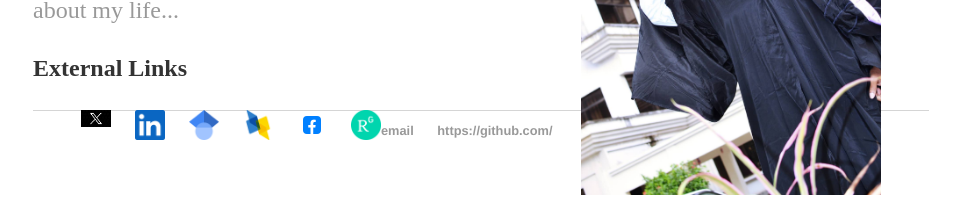
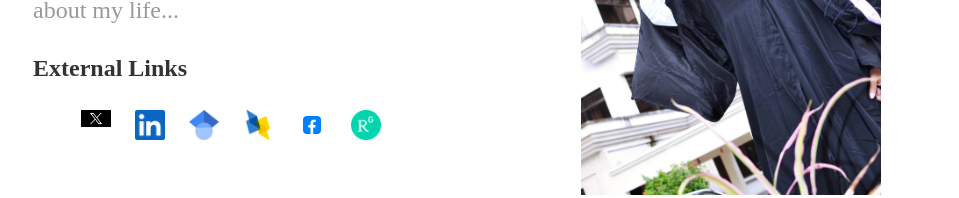
Before and after one commit to abose17/abose17.github.io, a Jekyll site: the page built from index.html, in a window 1280 px wide. Shown: the part 1278-1476 px from the top of the page, without its empty margins (159-1118 px from the left). Built offline with Jekyll 4.4.1, drawn with Linux system fonts in a browser that asks for light colours.

Commit message:
Update default.html

```diff
--- a/_layouts/default.html
+++ b/_layouts/default.html
@@ -21,11 +21,5 @@
 			{{ content }}
 
 			</div><!-- /.container -->
-			<footer>
-	    		<ul>
-	        		<li><a href="mailto:bosea@ornl.gov">email</a></li>
-	        		<li><a href="https://github.com/abose17">https://github.com/</a></li>
-				</ul>
-			</footer>
 		</body>
 	</html>
```
